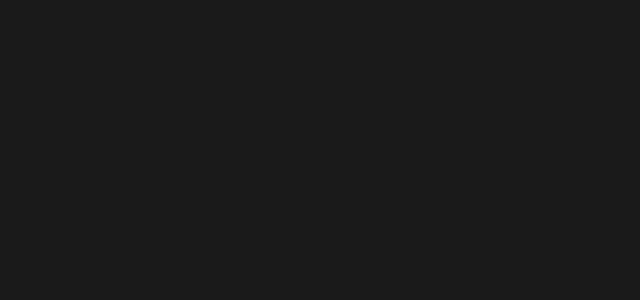
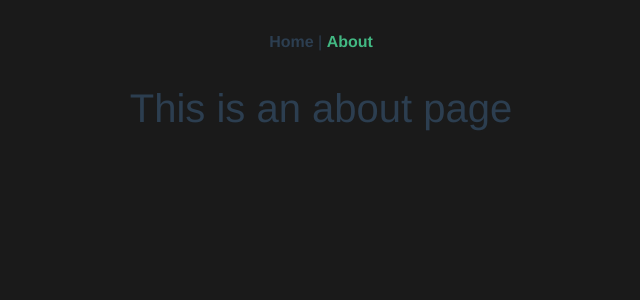
Before and after one commit to alpharahl/bp-library, a Vue app: page /#/about in a window 1280 px wide. Shown: the top 300 px of the page, without its empty margins (319-959 px from the left). Built offline with nearby package versions, Linux system fonts and the light colour scheme.

Commit message:
adding vue router

```diff
--- a/package.json
+++ b/package.json
@@ -10,12 +10,14 @@
   "dependencies": {
     "bootstrap-vue": "^2.1.0",
     "core-js": "^3.6.5",
-    "vue": "^2.6.11"
+    "vue": "^2.6.11",
+    "vue-router": "^3.2.0"
   },
   "devDependencies": {
     "@babel/polyfill": "^7.7.0",
     "@vue/cli-plugin-babel": "^4.4.0",
     "@vue/cli-plugin-eslint": "^4.4.0",
+    "@vue/cli-plugin-router": "^4.4.1",
     "@vue/cli-service": "^4.4.0",
     "babel-eslint": "^10.1.0",
     "bootstrap": "^4.3.1",
--- a/src/App.vue
+++ b/src/App.vue
@@ -1,24 +1,32 @@
 <template>
   <div id="app">
+    <div id="nav">
+      <router-link to="/">Home</router-link> |
+      <router-link to="/about">About</router-link>
+    </div>
+    <router-view/>
   </div>
 </template>
 
-<script>
-
-export default {
-  name: 'App',
-  components: {
-  }
-}
-</script>
-
-<style>
+<style lang="scss">
 #app {
   font-family: Avenir, Helvetica, Arial, sans-serif;
   -webkit-font-smoothing: antialiased;
   -moz-osx-font-smoothing: grayscale;
   text-align: center;
-  color: #ccc;
-  margin-top: 60px;
+  color: #2c3e50;
+}
+
+#nav {
+  padding: 30px;
+
+  a {
+    font-weight: bold;
+    color: #2c3e50;
+
+    &.router-link-exact-active {
+      color: #42b983;
+    }
+  }
 }
 </style>
--- a/src/main.js
+++ b/src/main.js
@@ -3,9 +3,11 @@
 import Vue from 'vue'
 import './plugins/bootstrap-vue'
 import App from './App.vue'
+import router from './router'
 
 Vue.config.productionTip = false
 
 new Vue({
-  render: h => h(App),
+  router,
+  render: h => h(App)
 }).$mount('#app')
--- /dev/null
+++ b/src/router/index.js
@@ -0,0 +1,27 @@
+import Vue from 'vue'
+import VueRouter from 'vue-router'
+import Home from '../views/Home.vue'
+
+Vue.use(VueRouter)
+
+  const routes = [
+  {
+    path: '/',
+    name: 'Home',
+    component: Home
+  },
+  {
+    path: '/about',
+    name: 'About',
+    // route level code-splitting
+    // this generates a separate chunk (about.[hash].js) for this route
+    // which is lazy-loaded when the route is visited.
+    component: () => import(/* webpackChunkName: "about" */ '../views/About.vue')
+  }
+]
+
+const router = new VueRouter({
+  routes
+})
+
+export default router
--- /dev/null
+++ b/src/views/About.vue
@@ -0,0 +1,5 @@
+<template>
+  <div class="about">
+    <h1>This is an about page</h1>
+  </div>
+</template>
--- /dev/null
+++ b/src/views/Home.vue
@@ -0,0 +1,18 @@
+<template>
+  <div class="home">
+    <img alt="Vue logo" src="../assets/logo.png">
+    <HelloWorld msg="Welcome to Your Vue.js App"/>
+  </div>
+</template>
+
+<script>
+// @ is an alias to /src
+import HelloWorld from '@/components/HelloWorld.vue'
+
+export default {
+  name: 'Home',
+  components: {
+    HelloWorld
+  }
+}
+</script>
```
Also changed, not shown: 1 other file (tests, documents, lock files or other folders).
